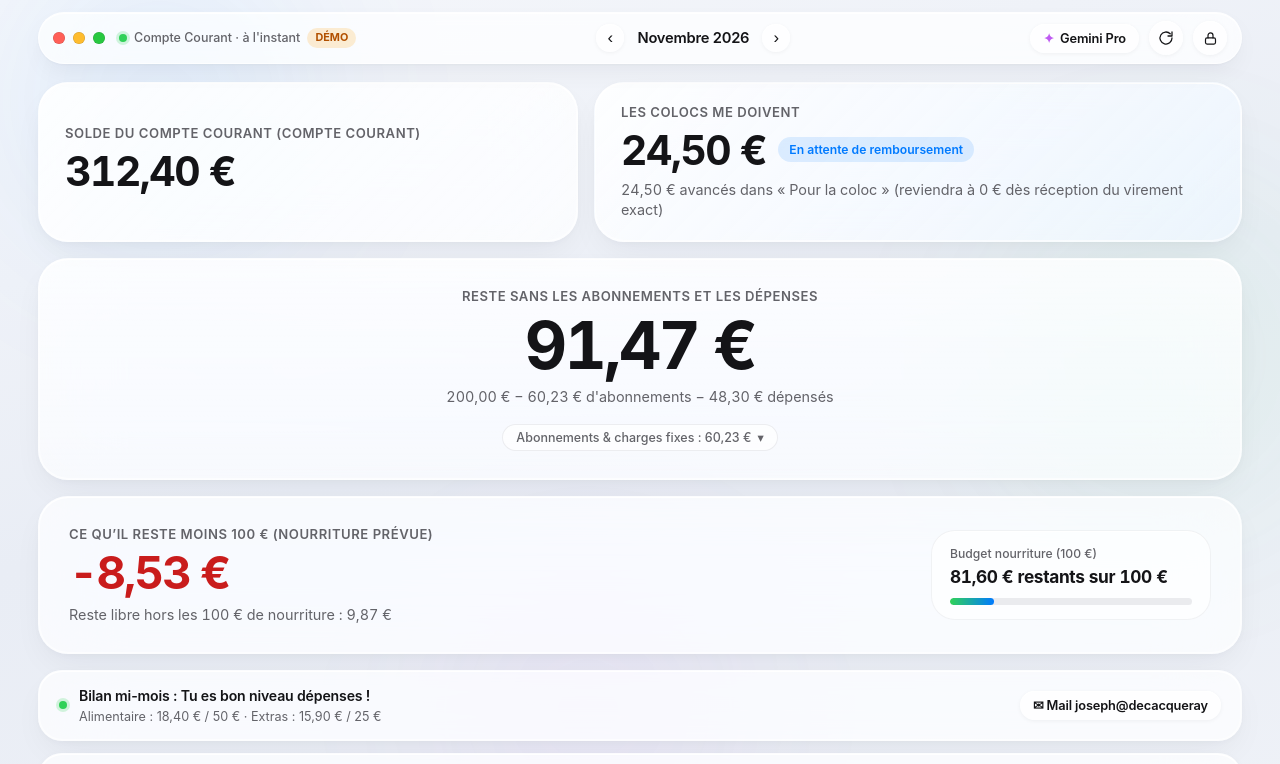
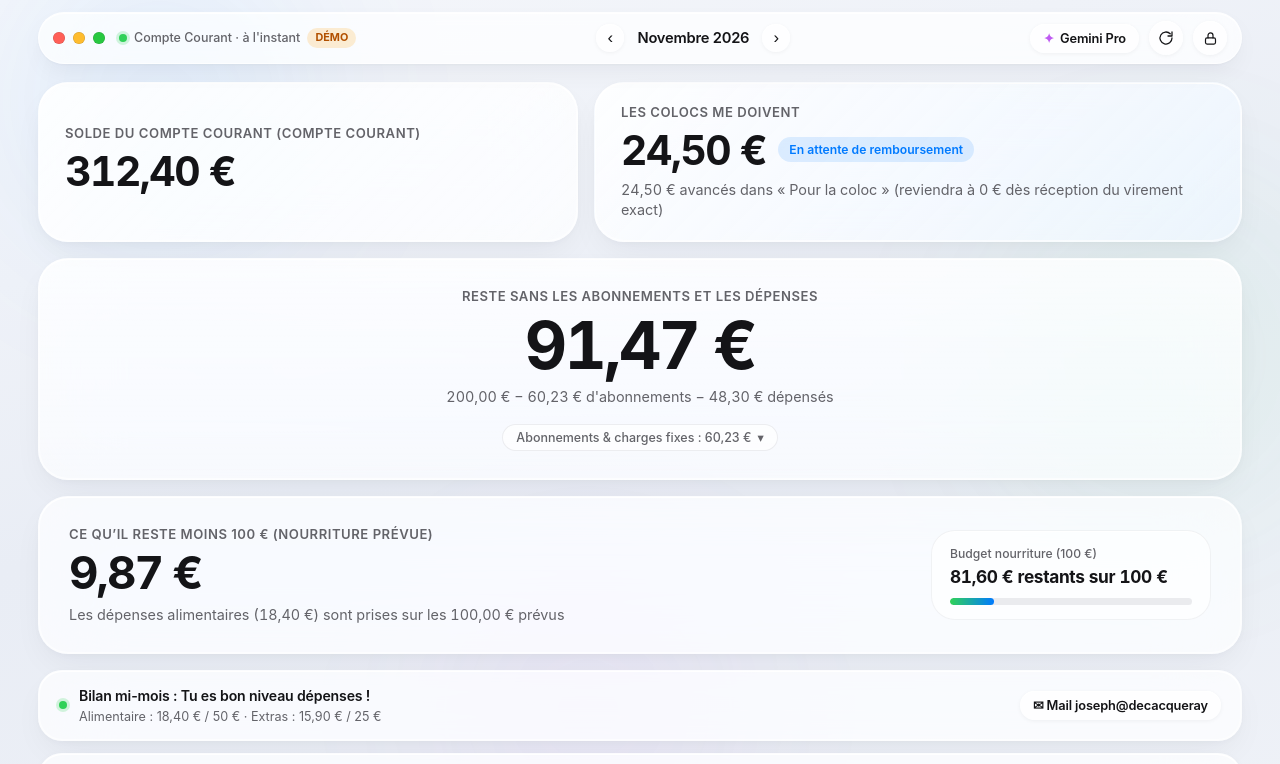
Before and after one commit to Josephdecacqueray/cm-budget-dashboard, a plain HTML site: page index.html in a window 1280 px wide. Both pictures are taken after a click on the button "Aperçu avec données démo". Shown: the top 764 px of the page. Drawn offline with Linux system fonts and the light colour scheme.

```diff
--- a/app.js
+++ b/app.js
@@ -845,18 +845,25 @@ function renderDashboard(triggerGemini = true) {
   $("sub-reste-principal").textContent = `200,00 € − 60,23 € d'abonnements − ${formatCurrency(totalPersonalVariable)} dépensés${gainPart}`;
 
   // SECTION 2 : Ce qu'il reste moins 100 € (budget nourriture prévu)
-  const resteMoins100 = Math.round((resteSansAbonnements - FOOD_PROVISION) * 100) / 100;
-  const foodEnvelopeLeft = Math.round(Math.max(0, FOOD_PROVISION - totalAlim) * 100) / 100;
-  const libreHorsNourriture = Math.round(
-    (MONTHLY_BASE_ALLOWANCE - FIXED_CHARGES_TOTAL - FOOD_PROVISION + extraGains - totalBars - totalExtras - Math.max(0, totalAlim - FOOD_PROVISION)) * 100
+  // Food expenses (up to 100 €) come out of the 100 € food provision, NOT deducted twice from Section 2!
+  const foodCovered = Math.max(FOOD_PROVISION, totalAlim);
+  const foodEnvelopeLeft = Math.round((FOOD_PROVISION - totalAlim) * 100) / 100;
+  const resteMoins100 = Math.round(
+    (MONTHLY_BASE_ALLOWANCE - FIXED_CHARGES_TOTAL + extraGains - foodCovered - totalBars - totalExtras) * 100
   ) / 100;
 
   const elReste2 = $("val-reste-moins-100");
   elReste2.textContent = formatCurrency(resteMoins100);
   elReste2.className = `hero-amount secondary-amount ${resteMoins100 >= 0 ? "positive-val" : "negative-val"}`;
-  $("sub-reste-moins-100").textContent = `Reste libre hors les 100 € de nourriture : ${formatCurrency(libreHorsNourriture)}`;
+  $("sub-reste-moins-100").textContent =
+    totalAlim <= FOOD_PROVISION
+      ? `Les dépenses alimentaires (${formatCurrency(totalAlim)}) sont prises sur les 100,00 € prévus`
+      : `Budget nourriture de 100,00 € dépassé de ${formatCurrency(totalAlim - FOOD_PROVISION)}`;
 
-  $("val-food-envelope-left").textContent = `${formatCurrency(foodEnvelopeLeft)} restants sur 100 €`;
+  $("val-food-envelope-left").textContent =
+    foodEnvelopeLeft >= 0
+      ? `${formatCurrency(foodEnvelopeLeft)} restants sur 100 €`
+      : `Dépassé de ${formatCurrency(Math.abs(foodEnvelopeLeft))}`;
   const foodPct = Math.min(100, Math.round((totalAlim / FOOD_PROVISION) * 100));
   const barEl = $("food-progress-bar");
   barEl.style.width = `${foodPct}%`;
@@ -1019,7 +1026,7 @@ function sendMidMonthMailto() {
 
   const { colocOwed, extraGains } = analyzeInflowsAndColocDebt(inflows, colocTxs);
   const reste1 = MONTHLY_BASE_ALLOWANCE - FIXED_CHARGES_TOTAL + extraGains - (alim + bars + extras);
-  const reste2 = reste1 - FOOD_PROVISION;
+  const reste2 = MONTHLY_BASE_ALLOWANCE - FIXED_CHARGES_TOTAL + extraGains - Math.max(FOOD_PROVISION, alim) - bars - extras;
   const alimOk = alim <= MID_MONTH_LIMIT_ALIM;
   const extrasOk = extras <= MID_MONTH_LIMIT_EXTRAS;
   const allOk = alimOk && extrasOk;
--- a/index.html
+++ b/index.html
@@ -12,9 +12,9 @@
   <meta http-equiv="Expires" content="0" />
   <meta http-equiv="Content-Security-Policy" content="default-src 'self'; connect-src 'self' https://api.github.com https://generativelanguage.googleapis.com; img-src 'self' data:; style-src 'self' 'unsafe-inline'; script-src 'self';" />
   <title>Compte Courant</title>
-  <link rel="icon" type="image/svg+xml" href="./icon.svg?v=20261119-6" />
-  <link rel="manifest" href="./manifest.webmanifest?v=20261119-6" />
-  <link rel="stylesheet" href="./styles.css?v=20261119-6" />
+  <link rel="icon" type="image/svg+xml" href="./icon.svg?v=20261119-7" />
+  <link rel="manifest" href="./manifest.webmanifest?v=20261119-7" />
+  <link rel="stylesheet" href="./styles.css?v=20261119-7" />
 </head>
 <body>
   <div class="ambient-bg" aria-hidden="true">
@@ -357,6 +357,6 @@
     </form>
   </dialog>
 
-  <script src="./app.js?v=20261119-6"></script>
+  <script src="./app.js?v=20261119-7"></script>
 </body>
 </html>
```
